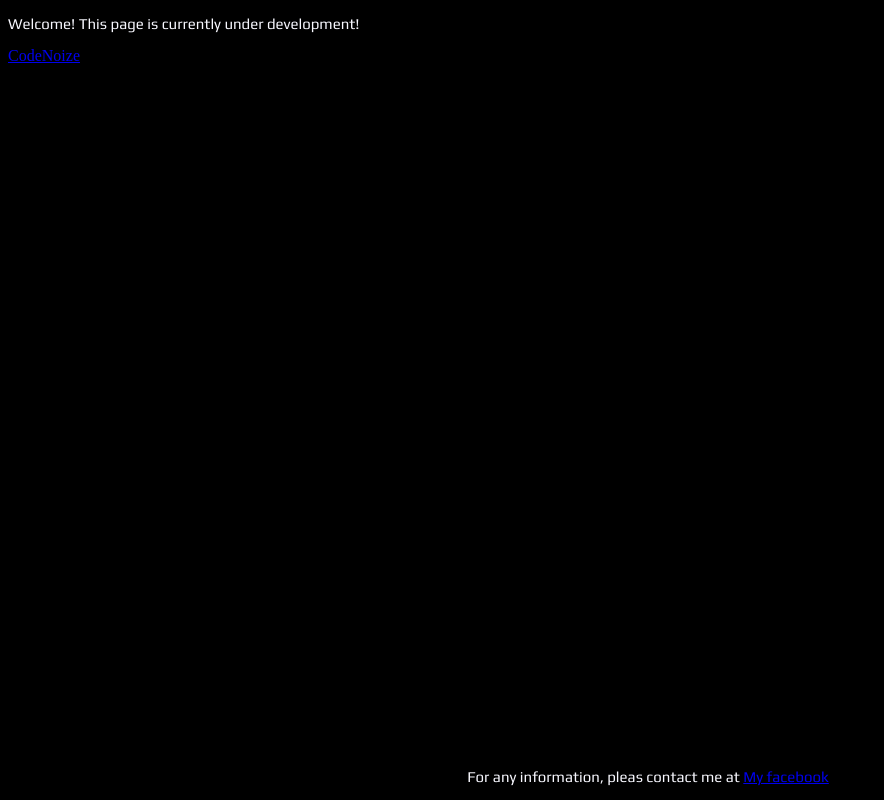
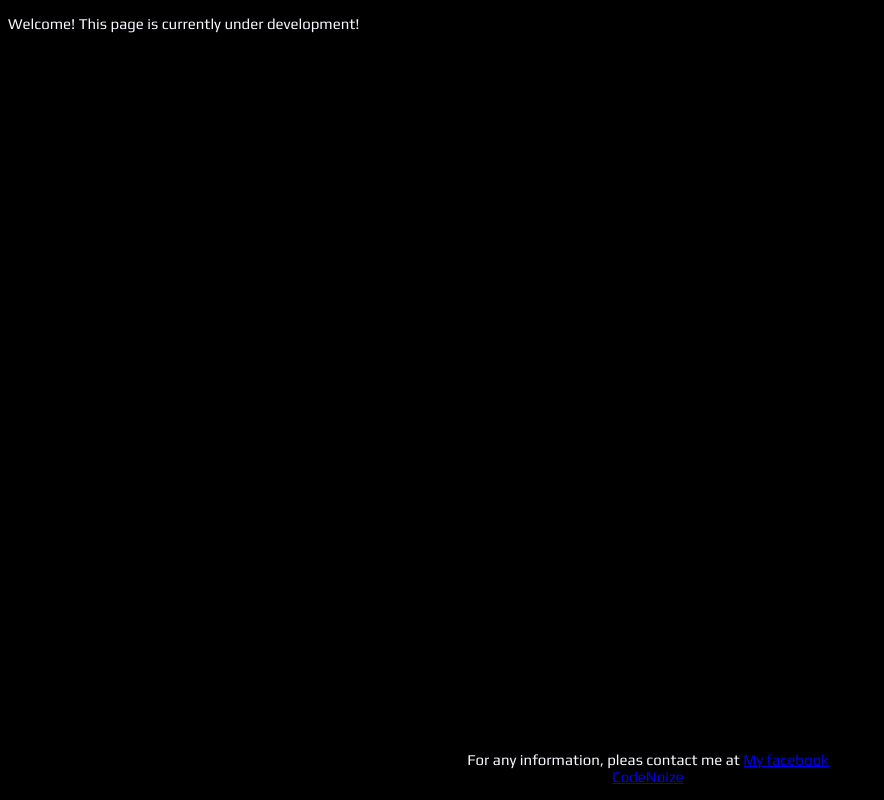
Before and after one commit to olejohanHB/Webside, a plain HTML site: page index.html in a window 1280 px wide. Shown: the whole page, without its empty margins (0-884 px from the left). Drawn offline with Linux system fonts and the light colour scheme.

Commit message:
minor change

```diff
--- a/index.html
+++ b/index.html
@@ -14,10 +14,11 @@
         <div class="bottom">
             </p>
                 <p id="normaltext">
-                    For any information, pleas contact me at <a href="https://www.facebook.com/ole.johan.heen" title="my facebook"> My facebook</a>
+                    For any information, pleas contact me at
+                    <a href="https://www.facebook.com/ole.johan.heen" title="my facebook"> My facebook</a><br />
+                    <a href="video.html" title="press this one for good music">CodeNoize</a>
             </p>
         </div>
     </div>
-<a href="video.html" title="press this one for good music">CodeNoize</a>
 </body>
 </html>
```
